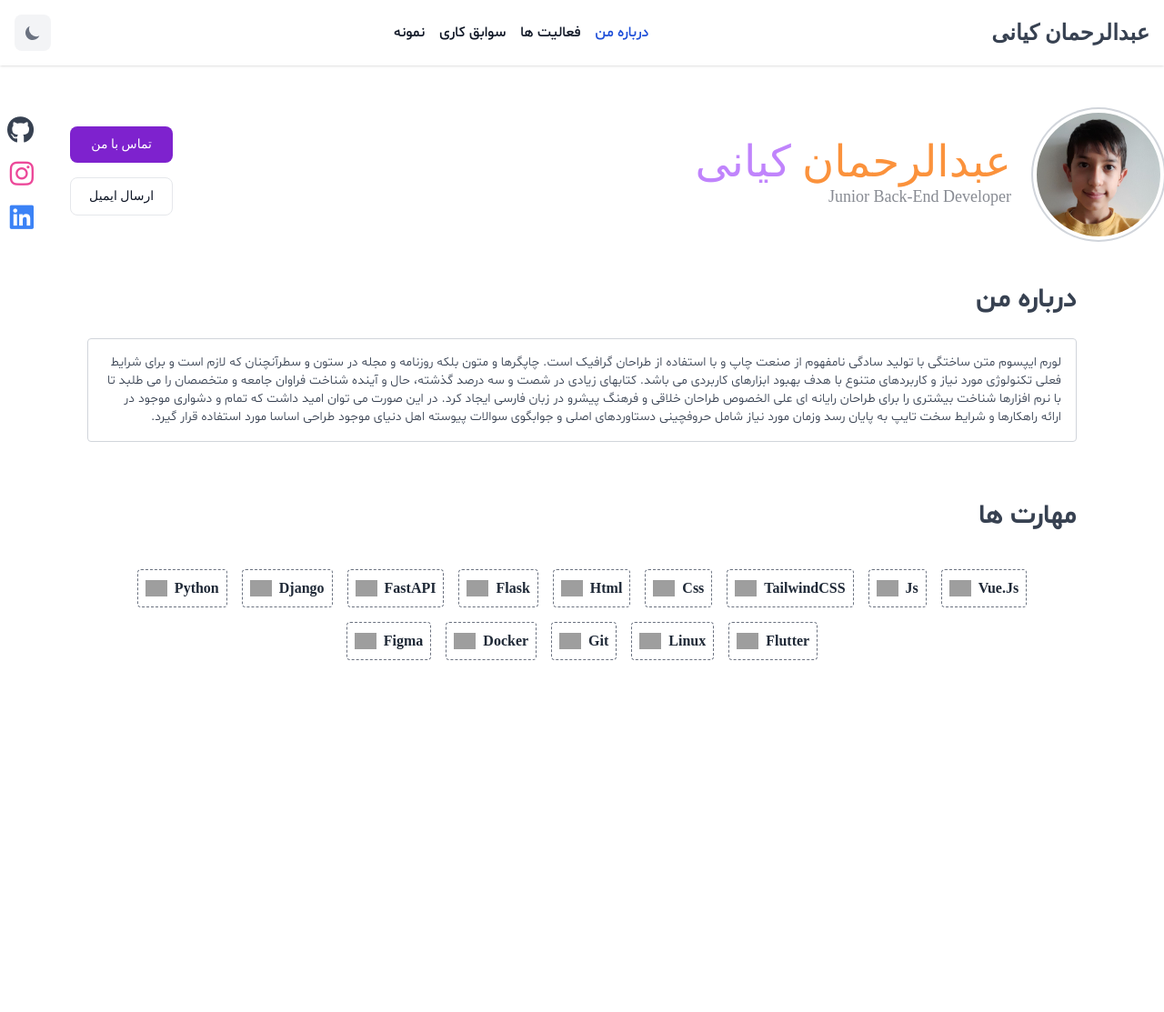
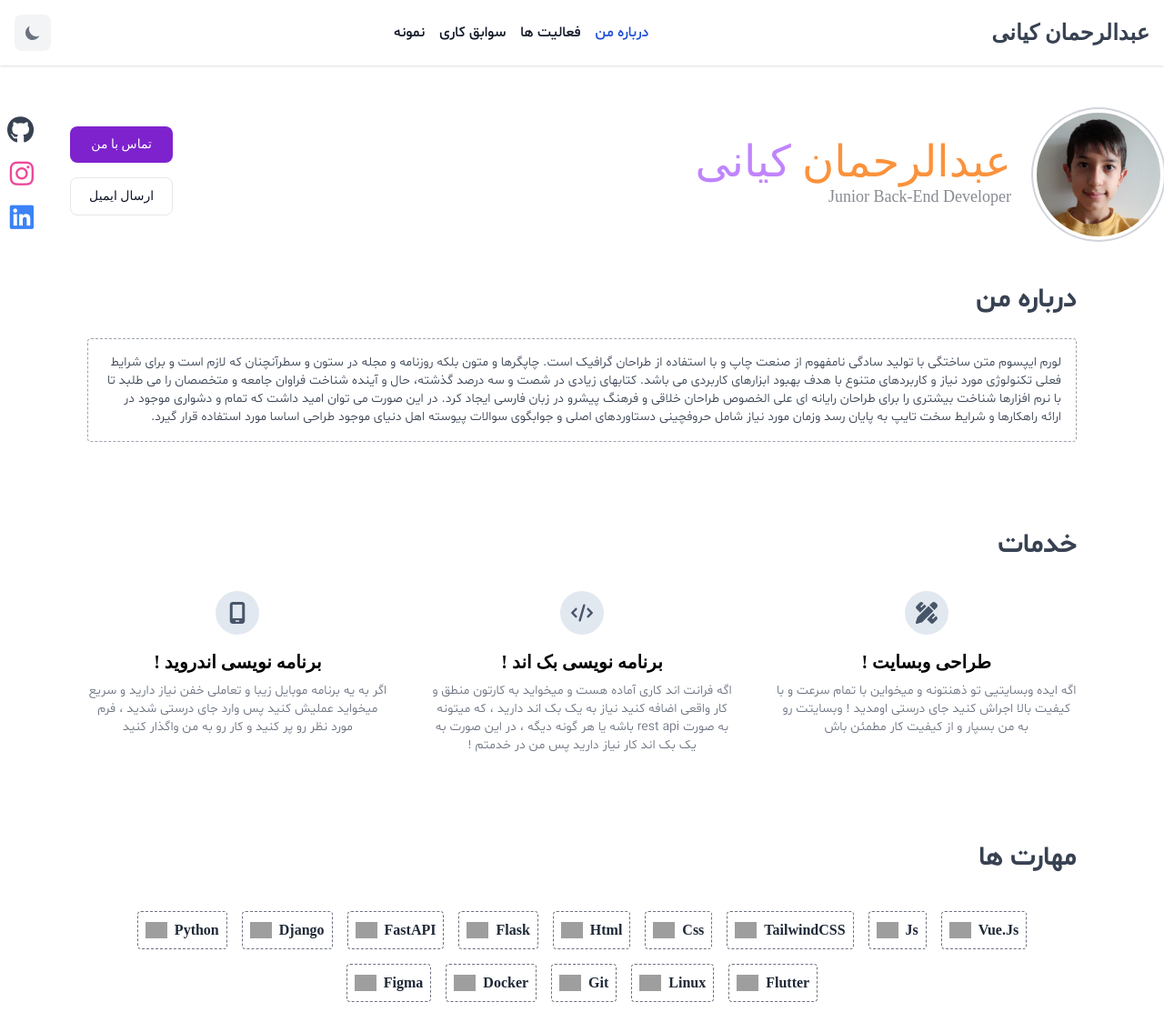
Before and after one commit to abdoki7788/abdoki7788.github.io, a website: page src/index.html in a window 1280 px wide. Shown: the whole page at 91% size. Before the commit the page ends 800 px from the top, so only its background shows below. Drawn offline with nearby package versions, Linux system fonts and the light colour scheme; files that its build step writes are made by us from their sources; grey boxes are pictures that could not be loaded; a web font is replaced by a local one.

Commit message:
services section added

```diff
--- a/src/index.html
+++ b/src/index.html
@@ -18,7 +18,7 @@
             </a>
             <div class="flex md:order-2">
                 <button id="theme-toggle" type="button"
-                    class="text-gray-500 dark:text-gray-400 bg-gray-100 dark:bg-gray-700 focus:outline-none focus:ring-4 focus:ring-gray-200 dark:focus:ring-gray-700 rounded-lg text-sm p-2.5">
+                    class="text-gray-500 dark:text-gray-400 font-shabnam-light text-center bg-gray-100 dark:bg-gray-700 focus:outline-none focus:ring-4 focus:ring-gray-200 dark:focus:ring-gray-700 rounded-lg text-sm p-2.5">
                     <svg id="theme-toggle-dark-icon" class="hidden w-5 h-5" fill="currentColor" viewBox="0 0 20 20"
                         xmlns="http://www.w3.org/2000/svg">
                         <path d="M17.293 13.293A8 8 0 016.707 2.707a8.001 8.001 0 1010.586 10.586z"></path>
@@ -77,7 +77,9 @@
                 <div class="flex flex-col justify-center mx-6">
                     <h1 class="font-ravi text-gray-700 dark:text-gray-300 text-5xl text-center"><span
                             class="text-orange-400">عبدالرحمان</span> <span class="text-purple-400">کیانی</span></h1>
-                    <span class="font-ravi text-gray-900 dark:text-green-200 opacity-50 self-end text-lg max-sm:text-center w-full">Junior Back-End Developer</span>
+                    <span
+                        class="font-ravi text-gray-900 dark:text-green-200 opacity-50 self-end text-lg max-sm:text-center w-full">Junior
+                        Back-End Developer</span>
                 </div>
             </div>
             <div id="profile-left" class="flex flex-col-reverse md:flex-row-reverse justify-between items-center">
@@ -106,7 +108,8 @@
             <h2 class="text-3xl text-gray-700 dark:text-gray-400 font-shabnam-bold">
                 درباره من
             </h2>
-            <p class="text-gray-700 dark:text-gray-300 text-sm font-shabnam-light mt-6 border border-gray-300 dark:border-gray-700 rounded p-4">
+            <p
+                class="text-gray-700 dark:text-gray-300 text-sm font-shabnam-light mt-6 border border-dashed border-gray-400 dark:border-gray-500 rounded p-4">
                 لورم ایپسوم متن ساختگی با تولید سادگی نامفهوم از صنعت چاپ و با استفاده از طراحان گرافیک است. چاپگرها و
                 متون بلکه روزنامه و مجله در ستون و سطرآنچنان که لازم است و برای شرایط فعلی تکنولوژی مورد نیاز و
                 کاربردهای متنوع با هدف بهبود ابزارهای کاربردی می باشد. کتابهای زیادی در شصت و سه درصد گذشته، حال و آینده
@@ -115,51 +118,96 @@
                 دشواری موجود در ارائه راهکارها و شرایط سخت تایپ به پایان رسد وزمان مورد نیاز شامل حروفچینی دستاوردهای
                 اصلی و جوابگوی سوالات پیوسته اهل دنیای موجود طراحی اساسا مورد استفاده قرار گیرد. </p>
         </div>
-        <div id="skills" class="flex flex-col px-8 md:px-24 sm:px-16 my-16">
+        <div id="activities" class="flex flex-col px-8 md:px-24 sm:px-16 my-24">
+            <h2 class="text-3xl text-gray-700 dark:text-gray-400 font-shabnam-bold">
+                خدمات
+            </h2>
+            <div class="space-y-8 md:grid md:grid-cols-2 lg:grid-cols-3 md:gap-12 md:space-y-0 mt-8">
+                <div class="flex flex-col items-center">
+                    <div
+                        class="flex justify-center items-center mb-4 w-10 h-10 rounded-full bg-slate-200 lg:h-12 lg:w-12 dark:bg-slate-700">
+                        <svg xmlns="http://www.w3.org/2000/svg" class="w-5 h-5 text-slate-600 lg:w-6 lg:h-6 dark:text-slate-300" fill="currentColor" viewBox="0 0 512 512"><!--! Font Awesome Pro 6.4.0 by @fontawesome - https://fontawesome.com License - https://fontawesome.com/license (Commercial License) Copyright 2023 Fonticons, Inc. --><path d="M469.3 19.3l23.4 23.4c25 25 25 65.5 0 90.5l-56.4 56.4L322.3 75.7l56.4-56.4c25-25 65.5-25 90.5 0zM44.9 353.2L299.7 98.3 413.7 212.3 158.8 467.1c-6.7 6.7-15.1 11.6-24.2 14.2l-104 29.7c-8.4 2.4-17.4 .1-23.6-6.1s-8.5-15.2-6.1-23.6l29.7-104c2.6-9.2 7.5-17.5 14.2-24.2zM249.4 103.4L103.4 249.4 16 161.9c-18.7-18.7-18.7-49.1 0-67.9L94.1 16c18.7-18.7 49.1-18.7 67.9 0l19.8 19.8c-.3 .3-.7 .6-1 .9l-64 64c-6.2 6.2-6.2 16.4 0 22.6s16.4 6.2 22.6 0l64-64c.3-.3 .6-.7 .9-1l45.1 45.1zM408.6 262.6l45.1 45.1c-.3 .3-.7 .6-1 .9l-64 64c-6.2 6.2-6.2 16.4 0 22.6s16.4 6.2 22.6 0l64-64c.3-.3 .6-.7 .9-1L496 350.1c18.7 18.7 18.7 49.1 0 67.9L417.9 496c-18.7 18.7-49.1 18.7-67.9 0l-87.4-87.4L408.6 262.6z"/></svg>
+                    </div>
+                    <h3 class="mb-2 text-xl font-bold dark:text-white font-ravi">طراحی وبسایت  !</h3>
+                    <p class="text-gray-500 dark:text-gray-400 font-shabnam-light text-sm text-center">اگه ایده وبسایتیی تو ذهنتونه و میخواین با تمام سرعت و با کیفیت بالا اجراش کنید جای درستی اومدید ! وبسایتت رو به من بسپار و از کیفیت کار مطمئن باش</p>
+                </div>
+                <div class="flex flex-col items-center">
+                    <div
+                        class="flex justify-center items-center mb-4 w-10 h-10 rounded-full bg-slate-200 lg:h-12 lg:w-12 dark:bg-slate-700">
+                        <svg xmlns="http://www.w3.org/2000/svg" class="w-5 h-5 text-slate-600 lg:w-6 lg:h-6 dark:text-slate-300" fill="currentColor" viewBox="0 0 640 512"><!--! Font Awesome Pro 6.4.0 by @fontawesome - https://fontawesome.com License - https://fontawesome.com/license (Commercial License) Copyright 2023 Fonticons, Inc. --><path d="M392.8 1.2c-17-4.9-34.7 5-39.6 22l-128 448c-4.9 17 5 34.7 22 39.6s34.7-5 39.6-22l128-448c4.9-17-5-34.7-22-39.6zm80.6 120.1c-12.5 12.5-12.5 32.8 0 45.3L562.7 256l-89.4 89.4c-12.5 12.5-12.5 32.8 0 45.3s32.8 12.5 45.3 0l112-112c12.5-12.5 12.5-32.8 0-45.3l-112-112c-12.5-12.5-32.8-12.5-45.3 0zm-306.7 0c-12.5-12.5-32.8-12.5-45.3 0l-112 112c-12.5 12.5-12.5 32.8 0 45.3l112 112c12.5 12.5 32.8 12.5 45.3 0s12.5-32.8 0-45.3L77.3 256l89.4-89.4c12.5-12.5 12.5-32.8 0-45.3z"/></svg>
+                    </div>
+                    <h3 class="mb-2 text-xl font-bold dark:text-white font-ravi">برنامه نویسی بک اند !</h3>
+                    <p class="text-gray-500 dark:text-gray-400 font-shabnam-light text-sm text-center">اگه فرانت اند کاری آماده هست و میخواید به کارتون منطق و کار واقعی اضافه کنید نیاز به یک بک اند دارید ، که میتونه به صورت rest api باشه یا هر گونه دیگه ، در این صورت به یک بک اند کار نیاز دارید پس من در خدمتم !</p>
+                </div>
+                <div class="flex flex-col items-center">
+                    <div
+                        class="flex justify-center items-center mb-4 w-10 h-10 rounded-full bg-slate-200 lg:h-12 lg:w-12 dark:bg-slate-700">
+                        <svg xmlns="http://www.w3.org/2000/svg" class="w-5 h-5 text-slate-600 lg:w-6 lg:h-6 dark:text-slate-300" fill="currentColor" viewBox="0 0 384 512"><!--! Font Awesome Pro 6.4.0 by @fontawesome - https://fontawesome.com License - https://fontawesome.com/license (Commercial License) Copyright 2023 Fonticons, Inc. --><path d="M16 64C16 28.7 44.7 0 80 0H304c35.3 0 64 28.7 64 64V448c0 35.3-28.7 64-64 64H80c-35.3 0-64-28.7-64-64V64zM144 448c0 8.8 7.2 16 16 16h64c8.8 0 16-7.2 16-16s-7.2-16-16-16H160c-8.8 0-16 7.2-16 16zM304 64H80V384H304V64z"/></svg>
+                    </div>
+                    <h3 class="mb-2 text-xl font-bold dark:text-white font-ravi">برنامه نویسی اندروید !</h3>
+                    <p class="text-gray-500 dark:text-gray-400 font-shabnam-light text-sm text-center">اگر به یه برنامه موبایل زیبا و تعاملی خفن نیاز دارید و سریع میخواید عملیش کنید پس وارد جای درستی شدید ، فرم مورد نظر رو پر کنید و کار رو به من واگذار کنید</p>
+                </div>
+            </div>
+        </div>
+        <div id="skills" class="flex flex-col px-8 md:px-24 sm:px-16 my-24">
             <h2 class="text-3xl text-gray-700 dark:text-gray-400 font-shabnam-bold">
                 مهارت ها
             </h2>
             <div id="skills-list" class="flex flex-wrap mt-8 items-center justify-center" dir="ltr">
-                <button class="p-2 border border-dashed rounded border-gray-500 mx-2 my-2 text-gray-800 dark:text-gray-300 font-ravi font-black flex flex-row items-center hover:bg-gray-200 dark:hover:text-white dark:hover:bg-gray-700">
+                <button
+                    class="p-2 border border-dashed rounded border-gray-500 mx-2 my-2 text-gray-800 dark:text-gray-300 font-ravi font-black flex flex-row items-center hover:bg-gray-200 dark:hover:text-white dark:hover:bg-gray-700">
                     <img src="https://skillicons.dev/icons?i=python&theme=light" class="w-6 mr-2"> Python
                 </button>
-                <button class="p-2 border border-dashed rounded border-gray-500 mx-2 my-2 text-gray-800 dark:text-gray-300 font-ravi font-black flex flex-row items-center hover:bg-gray-200 dark:hover:text-white dark:hover:bg-gray-700">
+                <button
+                    class="p-2 border border-dashed rounded border-gray-500 mx-2 my-2 text-gray-800 dark:text-gray-300 font-ravi font-black flex flex-row items-center hover:bg-gray-200 dark:hover:text-white dark:hover:bg-gray-700">
                     <img src="https://skillicons.dev/icons?i=django&theme=light" class="w-6 mr-2"> Django
                 </button>
-                <button class="p-2 border border-dashed rounded border-gray-500 mx-2 my-2 text-gray-800 dark:text-gray-300 font-ravi font-black flex flex-row items-center hover:bg-gray-200 dark:hover:text-white dark:hover:bg-gray-700">
+                <button
+                    class="p-2 border border-dashed rounded border-gray-500 mx-2 my-2 text-gray-800 dark:text-gray-300 font-ravi font-black flex flex-row items-center hover:bg-gray-200 dark:hover:text-white dark:hover:bg-gray-700">
                     <img src="https://skillicons.dev/icons?i=fastapi&theme=light" class="w-6 mr-2"> FastAPI
                 </button>
-                <button class="p-2 border border-dashed rounded border-gray-500 mx-2 my-2 text-gray-800 dark:text-gray-300 font-ravi font-black flex flex-row items-center hover:bg-gray-200 dark:hover:text-white dark:hover:bg-gray-700">
+                <button
+                    class="p-2 border border-dashed rounded border-gray-500 mx-2 my-2 text-gray-800 dark:text-gray-300 font-ravi font-black flex flex-row items-center hover:bg-gray-200 dark:hover:text-white dark:hover:bg-gray-700">
                     <img src="https://skillicons.dev/icons?i=flask&theme=light" class="w-6 mr-2"> Flask
                 </button>
-                <button class="p-2 border border-dashed rounded border-gray-500 mx-2 my-2 text-gray-800 dark:text-gray-300 font-ravi font-black flex flex-row items-center hover:bg-gray-200 dark:hover:text-white dark:hover:bg-gray-700">
+                <button
+                    class="p-2 border border-dashed rounded border-gray-500 mx-2 my-2 text-gray-800 dark:text-gray-300 font-ravi font-black flex flex-row items-center hover:bg-gray-200 dark:hover:text-white dark:hover:bg-gray-700">
                     <img src="https://skillicons.dev/icons?i=html&theme=light" class="w-6 mr-2"> Html
                 </button>
-                <button class="p-2 border border-dashed rounded border-gray-500 mx-2 my-2 text-gray-800 dark:text-gray-300 font-ravi font-black flex flex-row items-center hover:bg-gray-200 dark:hover:text-white dark:hover:bg-gray-700">
+                <button
+                    class="p-2 border border-dashed rounded border-gray-500 mx-2 my-2 text-gray-800 dark:text-gray-300 font-ravi font-black flex flex-row items-center hover:bg-gray-200 dark:hover:text-white dark:hover:bg-gray-700">
                     <img src="https://skillicons.dev/icons?i=css&theme=light" class="w-6 mr-2"> Css
                 </button>
-                <button class="p-2 border border-dashed rounded border-gray-500 mx-2 my-2 text-gray-800 dark:text-gray-300 font-ravi font-black flex flex-row items-center hover:bg-gray-200 dark:hover:text-white dark:hover:bg-gray-700">
+                <button
+                    class="p-2 border border-dashed rounded border-gray-500 mx-2 my-2 text-gray-800 dark:text-gray-300 font-ravi font-black flex flex-row items-center hover:bg-gray-200 dark:hover:text-white dark:hover:bg-gray-700">
                     <img src="https://skillicons.dev/icons?i=tailwind&theme=light" class="w-6 mr-2"> TailwindCSS
                 </button>
-                <button class="p-2 border border-dashed rounded border-gray-500 mx-2 my-2 text-gray-800 dark:text-gray-300 font-ravi font-black flex flex-row items-center hover:bg-gray-200 dark:hover:text-white dark:hover:bg-gray-700">
+                <button
+                    class="p-2 border border-dashed rounded border-gray-500 mx-2 my-2 text-gray-800 dark:text-gray-300 font-ravi font-black flex flex-row items-center hover:bg-gray-200 dark:hover:text-white dark:hover:bg-gray-700">
                     <img src="https://skillicons.dev/icons?i=javascript&theme=light" class="w-6 mr-2"> Js
                 </button>
-                <button class="p-2 border border-dashed rounded border-gray-500 mx-2 my-2 text-gray-800 dark:text-gray-300 font-ravi font-black flex flex-row items-center hover:bg-gray-200 dark:hover:text-white dark:hover:bg-gray-700">
+                <button
+                    class="p-2 border border-dashed rounded border-gray-500 mx-2 my-2 text-gray-800 dark:text-gray-300 font-ravi font-black flex flex-row items-center hover:bg-gray-200 dark:hover:text-white dark:hover:bg-gray-700">
                     <img src="https://skillicons.dev/icons?i=vuejs&theme=light" class="w-6 mr-2"> Vue.Js
                 </button>
-                <button class="p-2 border border-dashed rounded border-gray-500 mx-2 my-2 text-gray-800 dark:text-gray-300 font-ravi font-black flex flex-row items-center hover:bg-gray-200 dark:hover:text-white dark:hover:bg-gray-700">
+                <button
+                    class="p-2 border border-dashed rounded border-gray-500 mx-2 my-2 text-gray-800 dark:text-gray-300 font-ravi font-black flex flex-row items-center hover:bg-gray-200 dark:hover:text-white dark:hover:bg-gray-700">
                     <img src="https://skillicons.dev/icons?i=figma&theme=light" class="w-6 mr-2"> Figma
                 </button>
-                <button class="p-2 border border-dashed rounded border-gray-500 mx-2 my-2 text-gray-800 dark:text-gray-300 font-ravi font-black flex flex-row items-center hover:bg-gray-200 dark:hover:text-white dark:hover:bg-gray-700">
+                <button
+                    class="p-2 border border-dashed rounded border-gray-500 mx-2 my-2 text-gray-800 dark:text-gray-300 font-ravi font-black flex flex-row items-center hover:bg-gray-200 dark:hover:text-white dark:hover:bg-gray-700">
                     <img src="https://skillicons.dev/icons?i=docker&theme=light" class="w-6 mr-2"> Docker
                 </button>
-                <button class="p-2 border border-dashed rounded border-gray-500 mx-2 my-2 text-gray-800 dark:text-gray-300 font-ravi font-black flex flex-row items-center hover:bg-gray-200 dark:hover:text-white dark:hover:bg-gray-700">
+                <button
+                    class="p-2 border border-dashed rounded border-gray-500 mx-2 my-2 text-gray-800 dark:text-gray-300 font-ravi font-black flex flex-row items-center hover:bg-gray-200 dark:hover:text-white dark:hover:bg-gray-700">
                     <img src="https://skillicons.dev/icons?i=git&theme=light" class="w-6 mr-2"> Git
                 </button>
-                <button class="p-2 border border-dashed rounded border-gray-500 mx-2 my-2 text-gray-800 dark:text-gray-300 font-ravi font-black flex flex-row items-center hover:bg-gray-200 dark:hover:text-white dark:hover:bg-gray-700">
+                <button
+                    class="p-2 border border-dashed rounded border-gray-500 mx-2 my-2 text-gray-800 dark:text-gray-300 font-ravi font-black flex flex-row items-center hover:bg-gray-200 dark:hover:text-white dark:hover:bg-gray-700">
                     <img src="https://skillicons.dev/icons?i=linux&theme=light" class="w-6 mr-2"> Linux
                 </button>
-                <button class="p-2 border border-dashed rounded border-gray-500 mx-2 my-2 text-gray-800 dark:text-gray-300 font-ravi font-black flex flex-row items-center hover:bg-gray-200 dark:hover:text-white dark:hover:bg-gray-700">
+                <button
+                    class="p-2 border border-dashed rounded border-gray-500 mx-2 my-2 text-gray-800 dark:text-gray-300 font-ravi font-black flex flex-row items-center hover:bg-gray-200 dark:hover:text-white dark:hover:bg-gray-700">
                     <img src="https://skillicons.dev/icons?i=flutter&theme=light" class="w-6 mr-2"> Flutter
                 </button>
             </div>
```
